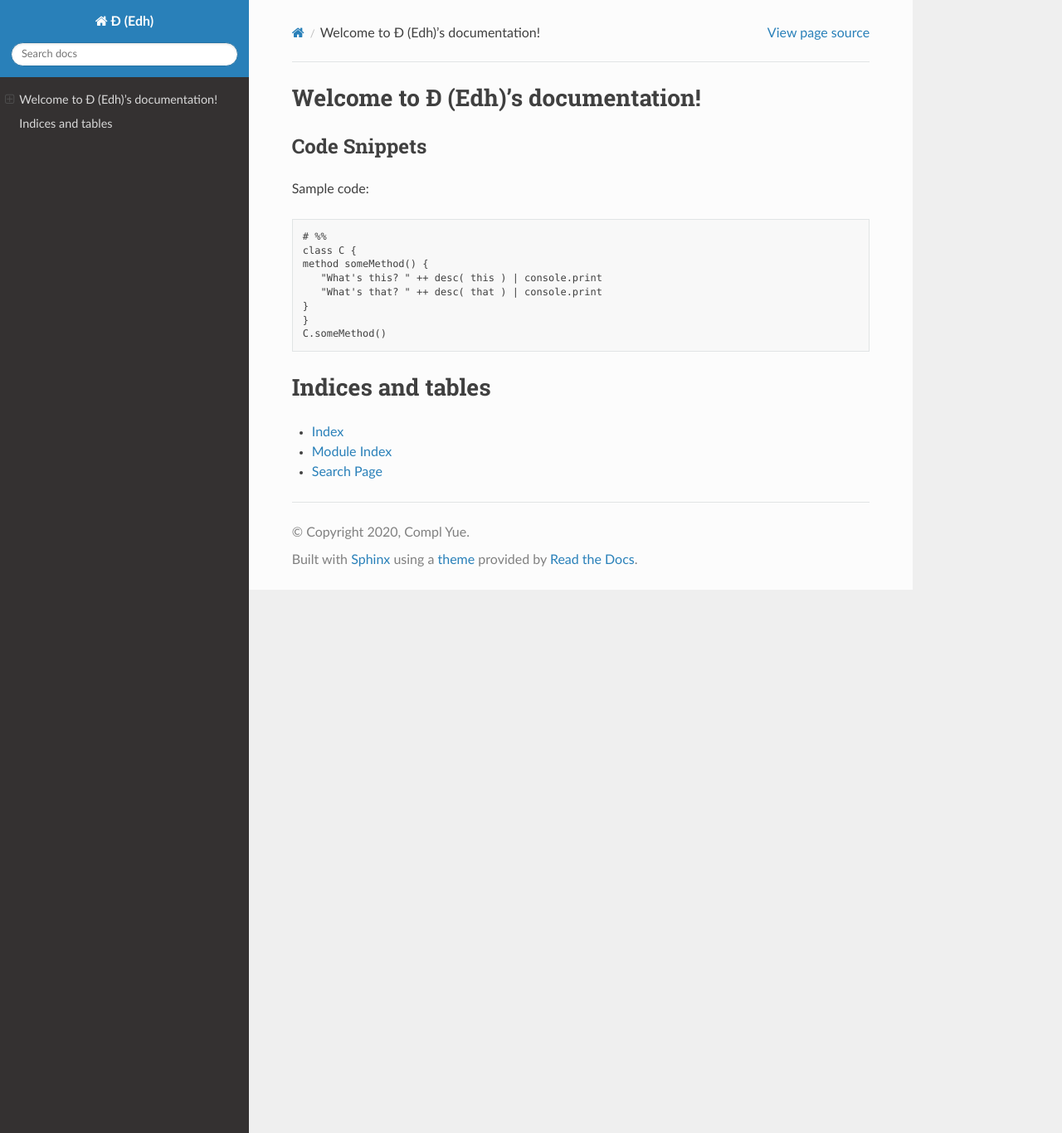
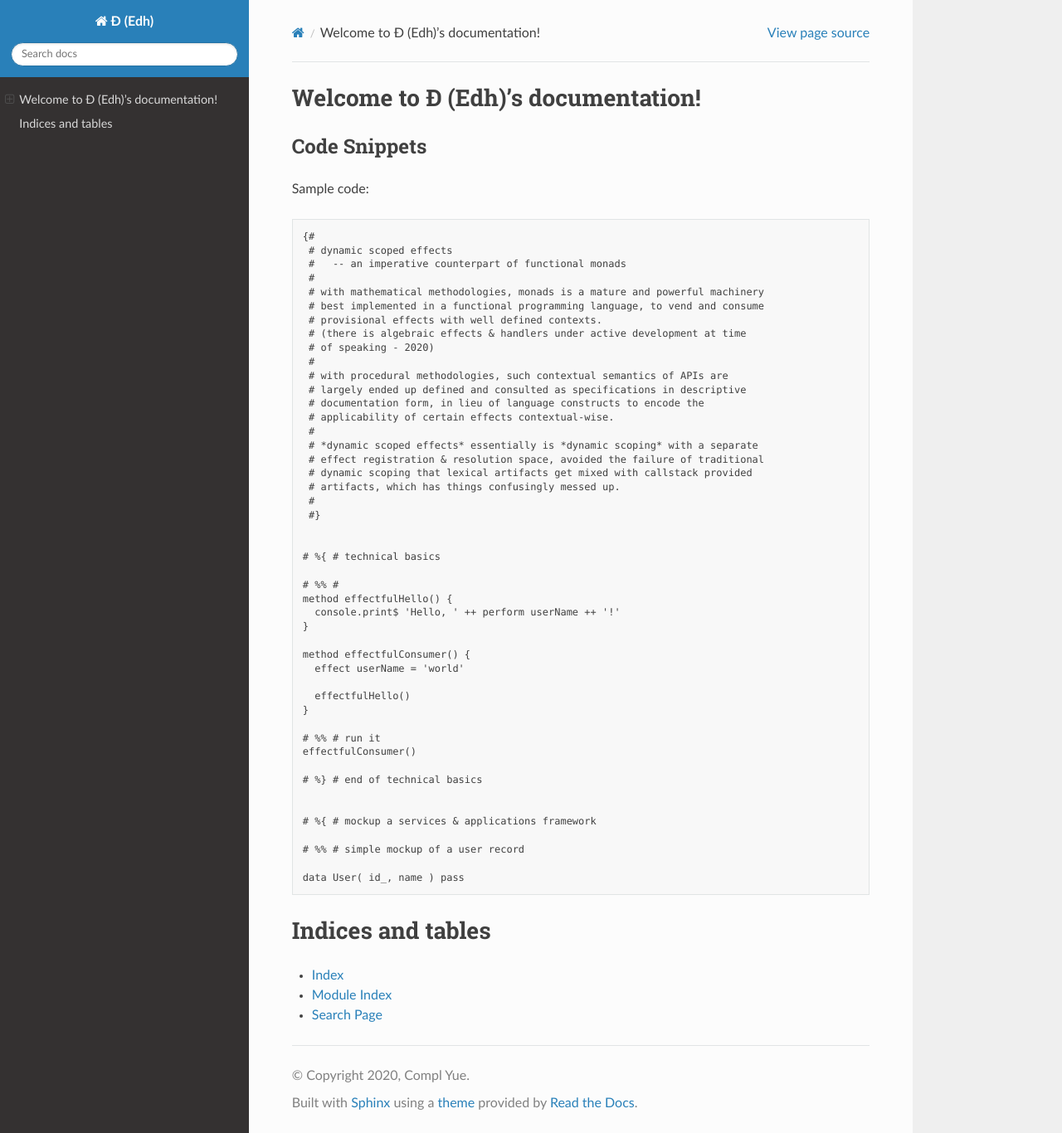
Before and after one commit to e-wrks/edh, a Sphinx documentation site: the page built from docs/index.rst, in a window 1280 px wide and 1366 px high. Shown: the whole window at 83% size. Built offline with Sphinx 7.4.7 and the Read the Docs theme 2.0.0, drawn with Linux system fonts in a browser that asks for light colours.

Commit message:
fix sphinx/pygments lexer

```diff
--- a/docs/index.rst
+++ b/docs/index.rst
@@ -13,14 +13,53 @@ Code Snippets
 
 Sample code::
 
-   # %%
-   class C {
-   method someMethod() {
-      "What's this? " ++ desc( this ) | console.print
-      "What's that? " ++ desc( that ) | console.print
+   {#
+    # dynamic scoped effects
+    #   -- an imperative counterpart of functional monads
+    #
+    # with mathematical methodologies, monads is a mature and powerful machinery
+    # best implemented in a functional programming language, to vend and consume
+    # provisional effects with well defined contexts.
+    # (there is algebraic effects & handlers under active development at time
+    # of speaking - 2020)
+    #
+    # with procedural methodologies, such contextual semantics of APIs are
+    # largely ended up defined and consulted as specifications in descriptive
+    # documentation form, in lieu of language constructs to encode the
+    # applicability of certain effects contextual-wise.
+    #
+    # *dynamic scoped effects* essentially is *dynamic scoping* with a separate
+    # effect registration & resolution space, avoided the failure of traditional
+    # dynamic scoping that lexical artifacts get mixed with callstack provided
+    # artifacts, which has things confusingly messed up.
+    #
+    #}
+
+
+   # %{ # technical basics
+
+   # %% #
+   method effectfulHello() {
+     console.print$ 'Hello, ' ++ perform userName ++ '!'
    }
+
+   method effectfulConsumer() {
+     effect userName = 'world'
+
+     effectfulHello()
    }
-   C.someMethod()
+
+   # %% # run it
+   effectfulConsumer()
+
+   # %} # end of technical basics
+
+
+   # %{ # mockup a services & applications framework
+
+   # %% # simple mockup of a user record
+
+   data User( id_, name ) pass
 
 
 Indices and tables
```
Also changed, not shown: 2 other files.
